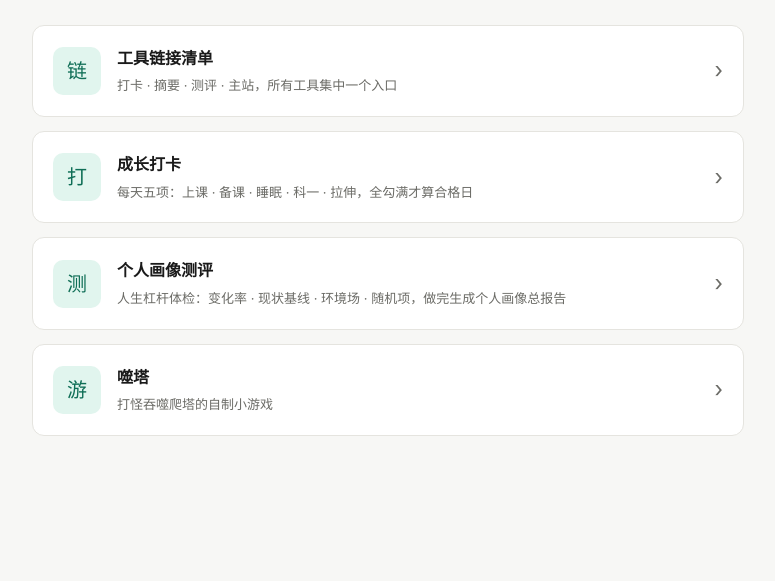
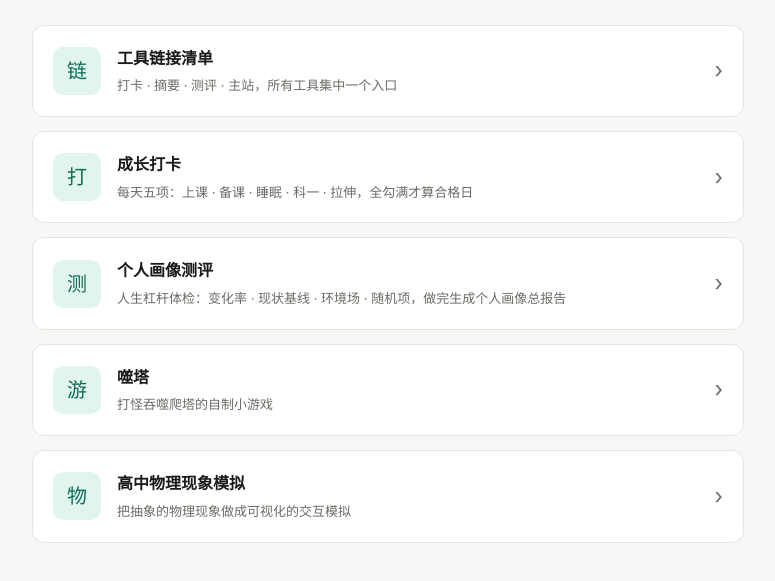
Before and after one commit to aichr9/chr9, a plain HTML site: page tools.html in a window 1280 px wide. Shown: the part 159-740 px from the top of the page, without its empty margins (252-1027 px from the left). Drawn offline with Linux system fonts and the light colour scheme.

Commit message:
工具页加入高中物理现象模拟

```diff
--- a/tools.html
+++ b/tools.html
@@ -96,6 +96,14 @@
         </div>
         <div class="arrow">›</div>
       </a>
+      <a class="tool-card" href="https://physics-sim-69710.app.workbuddy.host/?sharecode=SRAEMFNGG3" target="_blank" rel="noopener">
+        <div class="tool-icon">物</div>
+        <div class="tool-info">
+          <h2>高中物理现象模拟</h2>
+          <p>把抽象的物理现象做成可视化的交互模拟</p>
+        </div>
+        <div class="arrow">›</div>
+      </a>
     </div>
   </div>
 </body>
```
